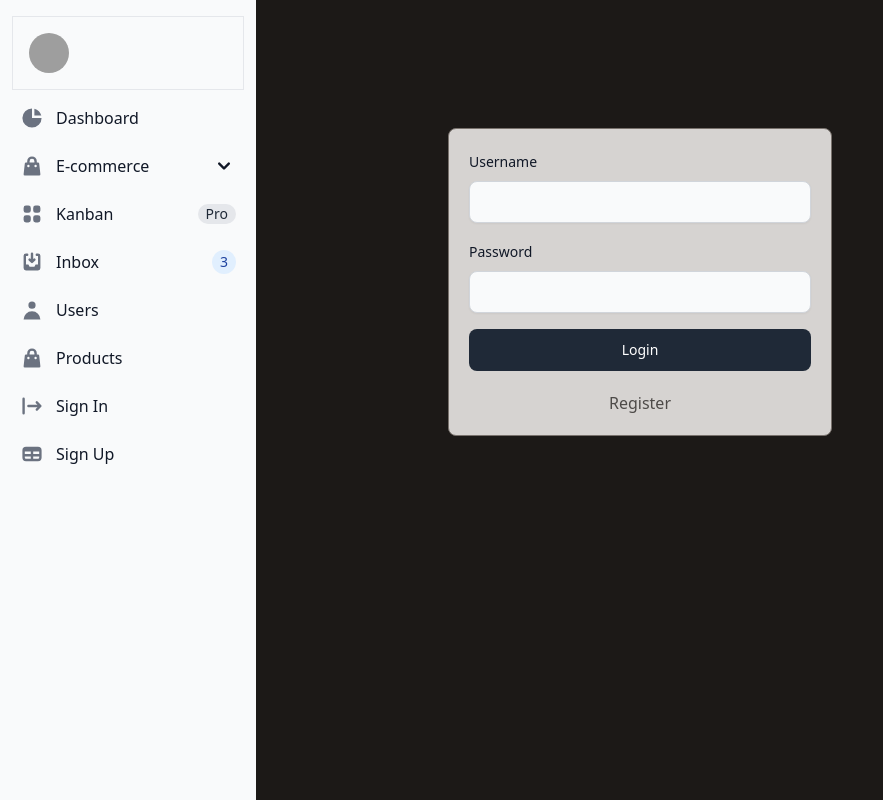
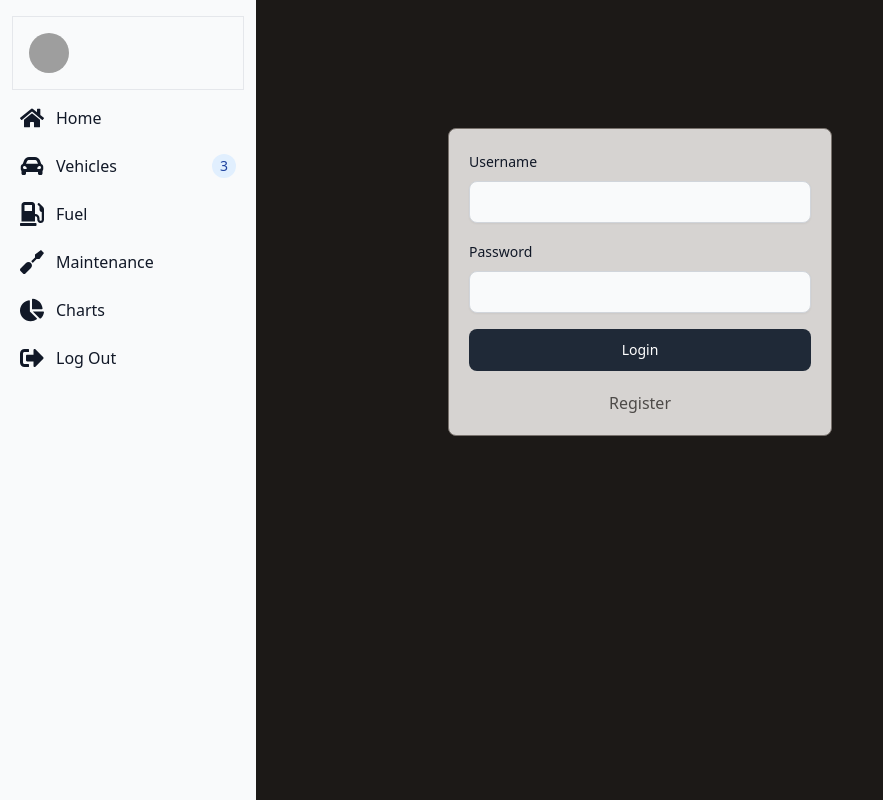
Before and after one commit to dedhack/drive-and-track, a React (Vite) app in the folder frontend/: page /login in a window 1280 px wide. Shown: the whole page, without its empty margins (0-883 px from the left). Built offline with nearby package versions, Linux system fonts and the light colour scheme; grey boxes are pictures that could not be loaded.

Commit message:
updated sidebar icons. prefill empty API function calls for backend endpoints

```diff
--- /dev/null
+++ b/frontend/src/apis/refuelAPI.jsx
@@ -0,0 +1,13 @@
+import axios from "axios";
+
+const axiosClient = axios.create({
+  baseURL: "http://localhost:5001/",
+});
+
+export const createRefuel = async (data) => {};
+
+export const getRefuels = async (data) => {};
+
+export const deleteRefuel = async (data) => {};
+
+export const updateRefuel = async (data) => {};
--- a/frontend/src/components/Side.jsx
+++ b/frontend/src/components/Side.jsx
@@ -10,10 +10,13 @@ import {
   FaChartPie,
   FaUserCircle,
 } from "react-icons/fa";
+import { NavLink } from "react-router-dom";
 import UserAvatar from "./UserAvatar";
 
 const Side = () => {
   // const [isOpen, setIsOpen] = useState(false);
+
+  // TODO: props for vehicles to be done at vehicle page
 
   return (
     <>
@@ -52,107 +55,38 @@ const Side = () => {
             </li>
 
             <li>
+              <NavLink className="flex items-center p-2 text-base font-normal text-gray-900 rounded-lg dark:text-white hover:bg-gray-100 dark:hover:bg-gray-700">
+                <FaHome size="1.5rem" />
+                <span className="flex-1 ml-3 whitespace-nowrap">Home</span>
+              </NavLink>
+            </li>
+
+            <li>
               <a
                 href="#"
                 className="flex items-center p-2 text-base font-normal text-gray-900 rounded-lg dark:text-white hover:bg-gray-100 dark:hover:bg-gray-700"
               >
-                <svg
-                  aria-hidden="true"
-                  className="w-6 h-6 text-gray-500 transition duration-75 dark:text-gray-400 group-hover:text-gray-900 dark:group-hover:text-white"
-                  fill="currentColor"
-                  viewBox="0 0 20 20"
-                  xmlns="http://www.w3.org/2000/svg"
-                >
-                  <path d="M2 10a8 8 0 018-8v8h8a8 8 0 11-16 0z"></path>
-                  <path d="M12 2.252A8.014 8.014 0 0117.748 8H12V2.252z"></path>
-                </svg>
-                <span className="ml-3">Dashboard</span>
+                <FaCarAlt size="1.5rem" />
+                <span className="flex-1 ml-3 whitespace-nowrap">Vehicles</span>
+                <span className="inline-flex items-center justify-center w-3 h-3 p-3 ml-3 text-sm font-medium text-blue-800 bg-blue-100 rounded-full dark:bg-blue-900 dark:text-blue-300">
+                  3
+                </span>
               </a>
             </li>
             <li>
-              <button
-                type="button"
-                className="flex items-center w-full p-2 text-base font-normal text-gray-900 transition duration-75 rounded-lg group hover:bg-gray-100 dark:text-white dark:hover:bg-gray-700"
-                aria-controls="dropdown-example"
-                data-collapse-toggle="dropdown-example"
-              >
-                <svg
-                  aria-hidden="true"
-                  className="flex-shrink-0 w-6 h-6 text-gray-500 transition duration-75 group-hover:text-gray-900 dark:text-gray-400 dark:group-hover:text-white"
-                  fill="currentColor"
-                  viewBox="0 0 20 20"
-                  xmlns="http://www.w3.org/2000/svg"
-                >
-                  <path
-                    fillRule="evenodd"
-                    d="M10 2a4 4 0 00-4 4v1H5a1 1 0 00-.994.89l-1 9A1 1 0 004 18h12a1 1 0 00.994-1.11l-1-9A1 1 0 0015 7h-1V6a4 4 0 00-4-4zm2 5V6a2 2 0 10-4 0v1h4zm-6 3a1 1 0 112 0 1 1 0 01-2 0zm7-1a1 1 0 100 2 1 1 0 000-2z"
-                    clipRule="evenodd"
-                  ></path>
-                </svg>
-                <span
-                  className="flex-1 ml-3 text-left whitespace-nowrap"
-                  sidebar-toggle-item
-                >
-                  E-commerce
-                </span>
-                <svg
-                  sidebar-toggle-item
-                  className="w-6 h-6"
-                  fill="currentColor"
-                  viewBox="0 0 20 20"
-                  xmlns="http://www.w3.org/2000/svg"
-                >
-                  <path
-                    fillRule="evenodd"
-                    d="M5.293 7.293a1 1 0 011.414 0L10 10.586l3.293-3.293a1 1 0 111.414 1.414l-4 4a1 1 0 01-1.414 0l-4-4a1 1 0 010-1.414z"
-                    clipRule="evenodd"
-                  ></path>
-                </svg>
-              </button>
-              <ul id="dropdown-example" className="hidden py-2 space-y-2">
-                <li>
-                  <a
-                    href="#"
-                    className="flex items-center w-full p-2 text-base font-normal text-gray-900 transition duration-75 rounded-lg pl-11 group hover:bg-gray-100 dark:text-white dark:hover:bg-gray-700"
-                  >
-                    Products
-                  </a>
-                </li>
-                <li>
-                  <a
-                    href="#"
-                    className="flex items-center w-full p-2 text-base font-normal text-gray-900 transition duration-75 rounded-lg pl-11 group hover:bg-gray-100 dark:text-white dark:hover:bg-gray-700"
-                  >
-                    Billing
-                  </a>
-                </li>
-                <li>
-                  <a
-                    href="#"
-                    className="flex items-center w-full p-2 text-base font-normal text-gray-900 transition duration-75 rounded-lg pl-11 group hover:bg-gray-100 dark:text-white dark:hover:bg-gray-700"
-                  >
-                    Invoice
-                  </a>
-                </li>
-              </ul>
+              <NavLink className="flex items-center p-2 text-base font-normal text-gray-900 rounded-lg dark:text-white hover:bg-gray-100 dark:hover:bg-gray-700">
+                <FaGasPump size="1.5rem" />
+                <span className="flex-1 ml-3 whitespace-nowrap">Fuel</span>
+              </NavLink>
             </li>
             <li>
               <a
                 href="#"
                 className="flex items-center p-2 text-base font-normal text-gray-900 rounded-lg dark:text-white hover:bg-gray-100 dark:hover:bg-gray-700"
               >
-                <svg
-                  aria-hidden="true"
-                  className="flex-shrink-0 w-6 h-6 text-gray-500 transition duration-75 dark:text-gray-400 group-hover:text-gray-900 dark:group-hover:text-white"
-                  fill="currentColor"
-                  viewBox="0 0 20 20"
-                  xmlns="http://www.w3.org/2000/svg"
-                >
-                  <path d="M5 3a2 2 0 00-2 2v2a2 2 0 002 2h2a2 2 0 002-2V5a2 2 0 00-2-2H5zM5 11a2 2 0 00-2 2v2a2 2 0 002 2h2a2 2 0 002-2v-2a2 2 0 00-2-2H5zM11 5a2 2 0 012-2h2a2 2 0 012 2v2a2 2 0 01-2 2h-2a2 2 0 01-2-2V5zM11 13a2 2 0 012-2h2a2 2 0 012 2v2a2 2 0 01-2 2h-2a2 2 0 01-2-2v-2z"></path>
-                </svg>
-                <span className="flex-1 ml-3 whitespace-nowrap">Kanban</span>
-                <span className="inline-flex items-center justify-center px-2 ml-3 text-sm font-medium text-gray-800 bg-gray-200 rounded-full dark:bg-gray-700 dark:text-gray-300">
-                  Pro
+                <FaScrewdriver size="1.5rem" />
+                <span className="flex-1 ml-3 whitespace-nowrap">
+                  Maintenance
                 </span>
               </a>
             </li>
@@ -161,20 +95,8 @@ const Side = () => {
                 href="#"
                 className="flex items-center p-2 text-base font-normal text-gray-900 rounded-lg dark:text-white hover:bg-gray-100 dark:hover:bg-gray-700"
               >
-                <svg
-                  aria-hidden="true"
-                  className="flex-shrink-0 w-6 h-6 text-gray-500 transition duration-75 dark:text-gray-400 group-hover:text-gray-900 dark:group-hover:text-white"
-                  fill="currentColor"
-                  viewBox="0 0 20 20"
-                  xmlns="http://www.w3.org/2000/svg"
-                >
-                  <path d="M8.707 7.293a1 1 0 00-1.414 1.414l2 2a1 1 0 001.414 0l2-2a1 1 0 00-1.414-1.414L11 7.586V3a1 1 0 10-2 0v4.586l-.293-.293z"></path>
-                  <path d="M3 5a2 2 0 012-2h1a1 1 0 010 2H5v7h2l1 2h4l1-2h2V5h-1a1 1 0 110-2h1a2 2 0 012 2v10a2 2 0 01-2 2H5a2 2 0 01-2-2V5z"></path>
-                </svg>
-                <span className="flex-1 ml-3 whitespace-nowrap">Inbox</span>
-                <span className="inline-flex items-center justify-center w-3 h-3 p-3 ml-3 text-sm font-medium text-blue-800 bg-blue-100 rounded-full dark:bg-blue-900 dark:text-blue-300">
-                  3
-                </span>
+                <FaChartPie size="1.5rem" />
+                <span className="flex-1 ml-3 whitespace-nowrap">Charts</span>
               </a>
             </li>
             <li>
@@ -182,83 +104,8 @@ const Side = () => {
                 href="#"
                 className="flex items-center p-2 text-base font-normal text-gray-900 rounded-lg dark:text-white hover:bg-gray-100 dark:hover:bg-gray-700"
               >
-                <svg
-                  aria-hidden="true"
-                  className="flex-shrink-0 w-6 h-6 text-gray-500 transition duration-75 dark:text-gray-400 group-hover:text-gray-900 dark:group-hover:text-white"
-                  fill="currentColor"
-                  viewBox="0 0 20 20"
-                  xmlns="http://www.w3.org/2000/svg"
-                >
-                  <path
-                    fillRule="evenodd"
-                    d="M10 9a3 3 0 100-6 3 3 0 000 6zm-7 9a7 7 0 1114 0H3z"
-                    clipRule="evenodd"
-                  ></path>
-                </svg>
-                <span className="flex-1 ml-3 whitespace-nowrap">Users</span>
-              </a>
-            </li>
-            <li>
-              <a
-                href="#"
-                className="flex items-center p-2 text-base font-normal text-gray-900 rounded-lg dark:text-white hover:bg-gray-100 dark:hover:bg-gray-700"
-              >
-                <svg
-                  aria-hidden="true"
-                  className="flex-shrink-0 w-6 h-6 text-gray-500 transition duration-75 dark:text-gray-400 group-hover:text-gray-900 dark:group-hover:text-white"
-                  fill="currentColor"
-                  viewBox="0 0 20 20"
-                  xmlns="http://www.w3.org/2000/svg"
-                >
-                  <path
-                    fillRule="evenodd"
-                    d="M10 2a4 4 0 00-4 4v1H5a1 1 0 00-.994.89l-1 9A1 1 0 004 18h12a1 1 0 00.994-1.11l-1-9A1 1 0 0015 7h-1V6a4 4 0 00-4-4zm2 5V6a2 2 0 10-4 0v1h4zm-6 3a1 1 0 112 0 1 1 0 01-2 0zm7-1a1 1 0 100 2 1 1 0 000-2z"
-                    clipRule="evenodd"
-                  ></path>
-                </svg>
-                <span className="flex-1 ml-3 whitespace-nowrap">Products</span>
-              </a>
-            </li>
-            <li>
-              <a
-                href="#"
-                className="flex items-center p-2 text-base font-normal text-gray-900 rounded-lg dark:text-white hover:bg-gray-100 dark:hover:bg-gray-700"
-              >
-                <svg
-                  aria-hidden="true"
-                  className="flex-shrink-0 w-6 h-6 text-gray-500 transition duration-75 dark:text-gray-400 group-hover:text-gray-900 dark:group-hover:text-white"
-                  fill="currentColor"
-                  viewBox="0 0 20 20"
-                  xmlns="http://www.w3.org/2000/svg"
-                >
-                  <path
-                    fillRule="evenodd"
-                    d="M3 3a1 1 0 00-1 1v12a1 1 0 102 0V4a1 1 0 00-1-1zm10.293 9.293a1 1 0 001.414 1.414l3-3a1 1 0 000-1.414l-3-3a1 1 0 10-1.414 1.414L14.586 9H7a1 1 0 100 2h7.586l-1.293 1.293z"
-                    clipRule="evenodd"
-                  ></path>
-                </svg>
-                <span className="flex-1 ml-3 whitespace-nowrap">Sign In</span>
-              </a>
-            </li>
-            <li>
-              <a
-                href="#"
-                className="flex items-center p-2 text-base font-normal text-gray-900 rounded-lg dark:text-white hover:bg-gray-100 dark:hover:bg-gray-700"
-              >
-                <svg
-                  aria-hidden="true"
-                  className="flex-shrink-0 w-6 h-6 text-gray-500 transition duration-75 dark:text-gray-400 group-hover:text-gray-900 dark:group-hover:text-white"
-                  fill="currentColor"
-                  viewBox="0 0 20 20"
-                  xmlns="http://www.w3.org/2000/svg"
-                >
-                  <path
-                    fillRule="evenodd"
-                    d="M5 4a3 3 0 00-3 3v6a3 3 0 003 3h10a3 3 0 003-3V7a3 3 0 00-3-3H5zm-1 9v-1h5v2H5a1 1 0 01-1-1zm7 1h4a1 1 0 001-1v-1h-5v2zm0-4h5V8h-5v2zM9 8H4v2h5V8z"
-                    clipRule="evenodd"
-                  ></path>
-                </svg>
-                <span className="flex-1 ml-3 whitespace-nowrap">Sign Up</span>
+                <FaSignOutAlt size="1.5rem" />
+                <span className="flex-1 ml-3 whitespace-nowrap">Log Out</span>
               </a>
             </li>
           </ul>
```
Also changed, not shown: frontend/src/apis/servicesAPI.jsx (added, +13 -0 lines), frontend/src/apis/vehiclesAPI.jsx (added, +45 -0 lines).
